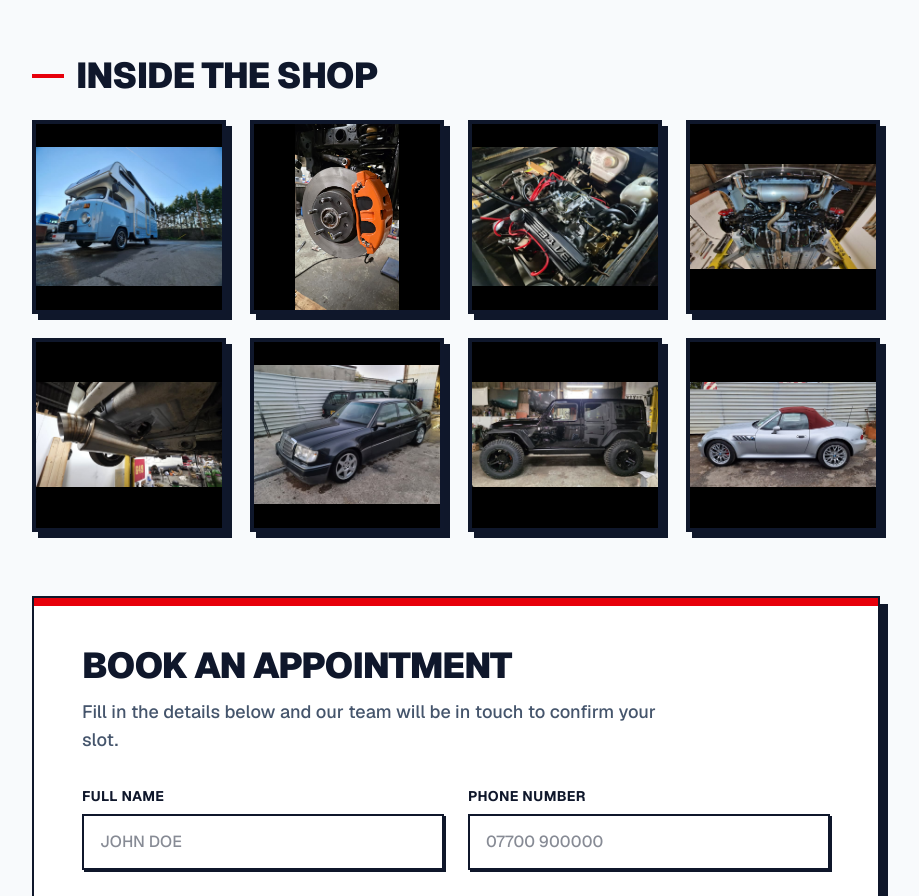
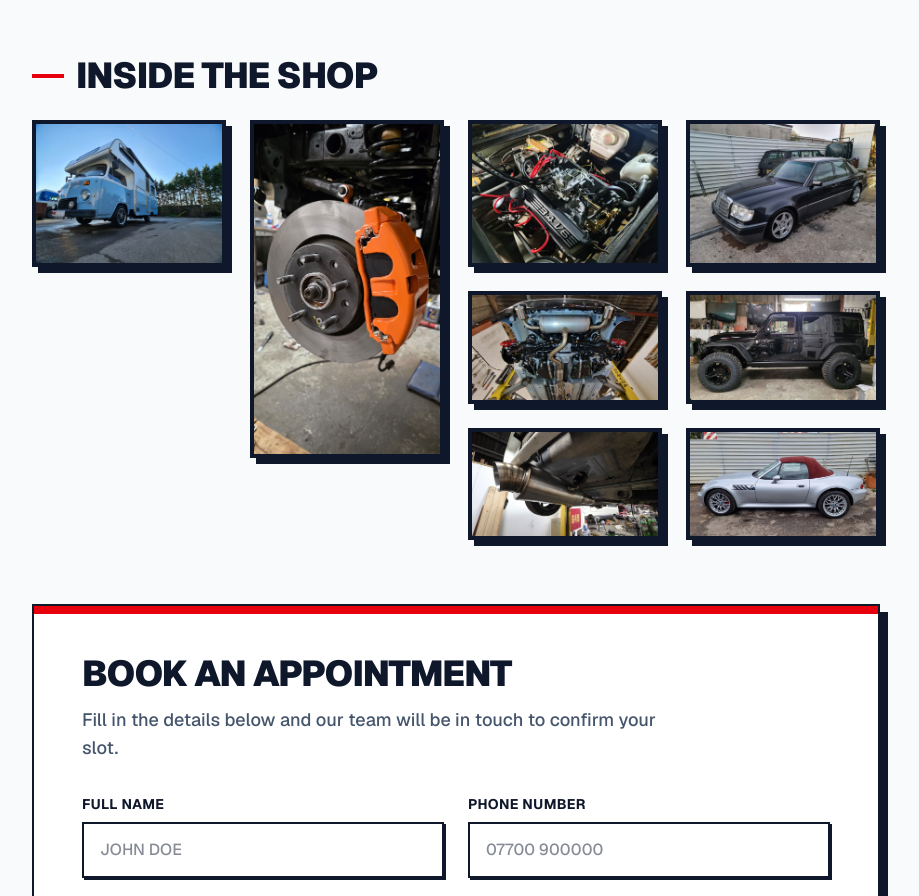
Before and after one commit to BAT4K/dave-flew-automotive, a Next.js app: page / in a window 1280 px wide. Shown: the part 1700-2596 px from the top of the page, without its empty margins (184-1103 px from the left). Built offline with nearby package versions, Linux system fonts and the light colour scheme; no server answers.

Commit message:
style: replace rigid image grid with Masonry layout to preserve natural photo aspect ratios without cropping or black bars, and fix unescaped quotes in Reviews

```diff
--- a/app/page.tsx
+++ b/app/page.tsx
@@ -120,7 +120,7 @@ export default function Home() {
             <span className="w-8 h-1 bg-red-600 inline-block"></span>
             Inside the Shop
           </h2>
-          <div className="flex overflow-x-auto snap-x snap-mandatory gap-4 pb-4 -mx-6 px-6 sm:mx-0 sm:px-0 sm:grid sm:grid-cols-4 sm:gap-6 sm:overflow-visible sm:pb-0 [&::-webkit-scrollbar]:hidden" style={{ scrollbarWidth: 'none' }}>
+          <div className="columns-1 sm:columns-2 lg:columns-4 gap-6 space-y-6">
             {[
               { src: "/images/van4withdaveflew.jpg", alt: "Classic VW Camper" },
               { src: "/images/machinery.jpg", alt: "Brake Caliper Installation" },
@@ -131,8 +131,9 @@ export default function Home() {
               { src: "/images/jeep3.jpg", alt: "Custom Jeep Wrangler" },
               { src: "/images/bmw3.jpg", alt: "BMW Z3 Convertible" }
             ].map((img, i) => (
-              <div key={i} className="flex-none w-[85%] sm:w-auto snap-center sm:snap-align-none relative aspect-square border-4 border-slate-900 shadow-[6px_6px_0px_0px_rgba(15,23,42,1)] overflow-hidden group transition-transform hover:-translate-y-1 bg-black">
-                <Image src={img.src} alt={img.alt} fill sizes="(max-width: 768px) 100vw, 25vw" className="object-contain group-hover:scale-110 transition-transform duration-500" />
+              <div key={i} className="break-inside-avoid relative border-4 border-slate-900 shadow-[6px_6px_0px_0px_rgba(15,23,42,1)] bg-black overflow-hidden group transition-transform hover:-translate-y-1">
+                {/* eslint-disable-next-line @next/next/no-img-element */}
+                <img src={img.src} alt={img.alt} loading="lazy" className="w-full h-auto block group-hover:scale-110 transition-transform duration-500" />
               </div>
             ))}
           </div>
--- a/components/Reviews.tsx
+++ b/components/Reviews.tsx
@@ -35,7 +35,7 @@ export default function Reviews() {
               <div className="flex text-amber-500 text-lg mb-4">
                 <span>★</span><span>★</span><span>★</span><span>★</span><span>★</span>
               </div>
-              <p className="text-slate-700 font-medium leading-relaxed italic">"{review.text}"</p>
+              <p className="text-slate-700 font-medium leading-relaxed italic">&quot;{review.text}&quot;</p>
             </div>
             <div className="font-black text-slate-900 uppercase tracking-wide pt-4 border-t-2 border-slate-100 pl-2">
               {review.name}
```
